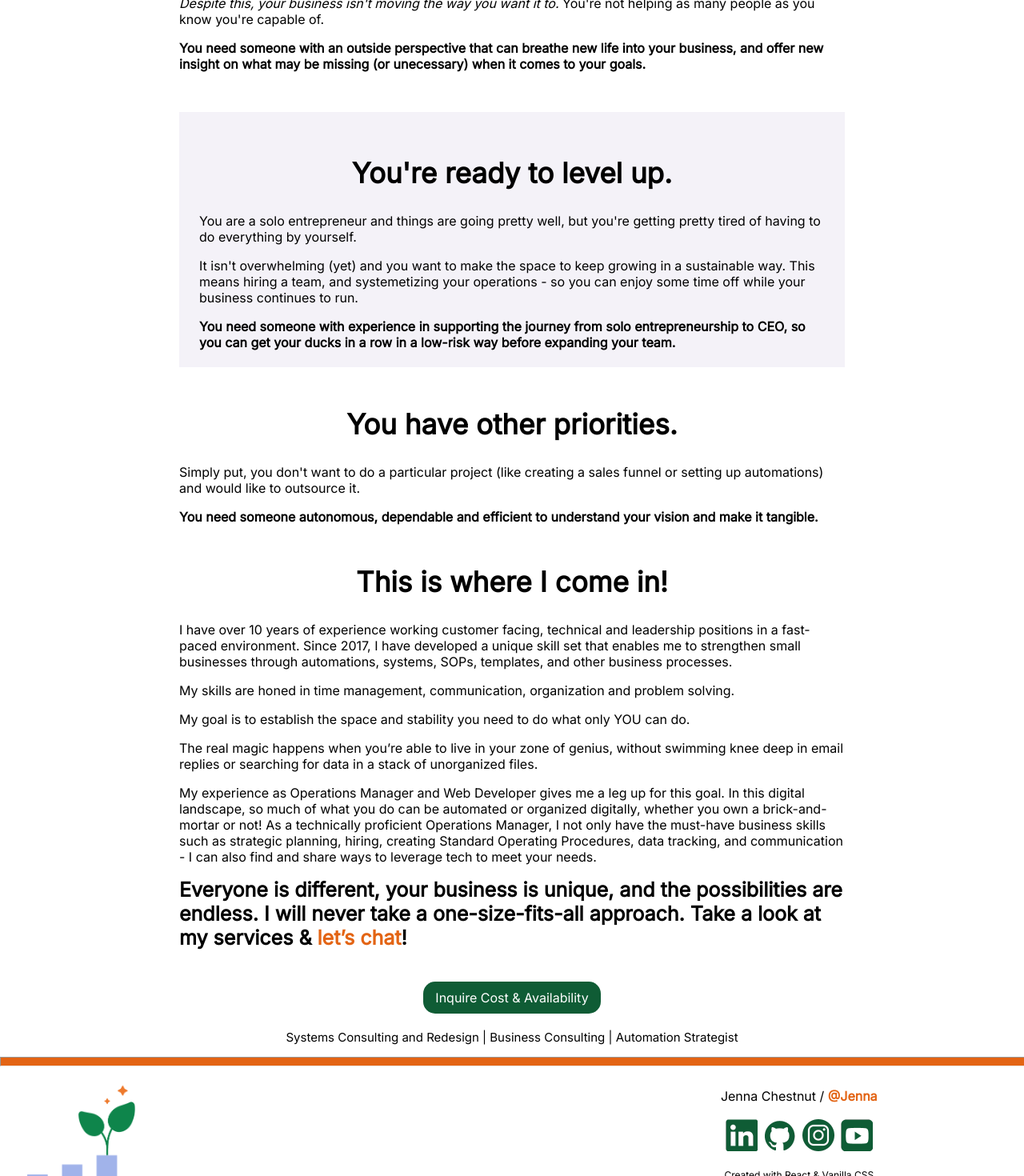
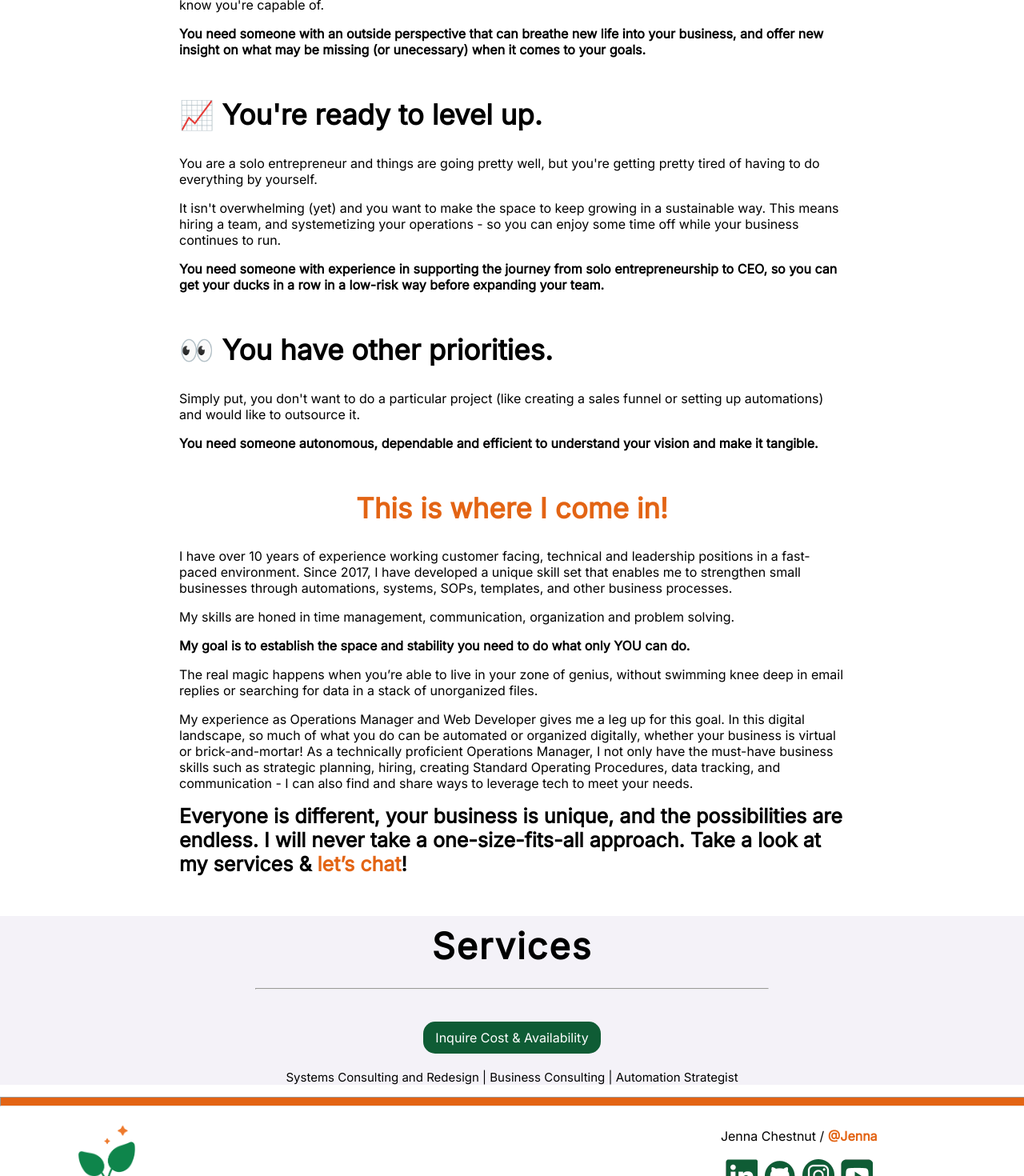
Before and after one commit to jenna-chestnut/jc-react-portfolio, a React (Create React App) app: page /services in a window 1280 px wide. Shown: the part 940-2410 px from the top of the page at 80% size. Built offline with nearby package versions, Linux system fonts and the light colour scheme.

Commit message:
added to Services page, updated homepage windows

```diff
--- a/src/Routes/HomePage/HomePage.js
+++ b/src/Routes/HomePage/HomePage.js
@@ -1,15 +1,15 @@
-import "./HomePage.css";
-import React from "react";
-import { Link } from "react-router-dom";
-import img from "../../images/salemthedog-smiling.jpg";
-import headshotImg from "../../images/selfie-square.jpg";
-import portfolioImg from "../../images/portfolio-window.png";
-import HomePageWindow from "../../Components/HomePageWindow/HomePageWindow";
+import './HomePage.css';
+import React from 'react';
+import { Link } from 'react-router-dom';
+import img from '../../images/salemthedog-smiling.jpg';
+import headshotImg from '../../images/selfie-square.jpg';
+import servicesImg from '../../images/services-square.jpeg';
+import HomePageWindow from '../../Components/HomePageWindow/HomePageWindow';
 
 const windowLinks = [
-  { link: "/about", img: headshotImg, text: "About" },
-  { link: "/portfolio", img: portfolioImg, text: "Portfolio" },
-  { link: "/contact", img, text: "Contact" },
+	{ link: '/about', img: headshotImg, text: 'About' },
+	{ link: '/services', img: servicesImg, text: 'Services' },
+	{ link: '/contact', img, text: 'Contact' },
 ];
 
 class HomePage extends React.Component {
@@ -50,7 +50,11 @@ class HomePage extends React.Component {
 						</p>
 						<p>
 							I hope you enjoy my website. If you like what you see, let's
-              <Link to="/contact"> <b>connect</b></Link>!
+							<Link to="/contact">
+								{' '}
+								<b>connect</b>
+							</Link>
+							!
 						</p>
 					</article>
 					<div className="open-to-work topspace center">
@@ -64,7 +68,8 @@ class HomePage extends React.Component {
 						</a>
 						<br />
 						<p className="offers">
-              Systems Consulting and Redesign | Business Consulting | Automation Strategist
+							Systems Consulting and Redesign | Business Consulting | Automation
+							Strategist
 						</p>
 					</div>
 				</div>
--- a/src/Routes/ServicesPage/ServicesPage.css
+++ b/src/Routes/ServicesPage/ServicesPage.css
@@ -1,4 +1,16 @@
 .purply-tint {
-  background-color: #f4f2f8;
-  padding: 5px 25px;
+	background-color: #f4f2f8;
 }
+
+.services-page h1 {
+  margin: 25px auto;
+}
+
+.services-page h2 {
+	text-align: left;
+}
+
+article h2.center {
+	text-align: center;
+	color: #e36414;
+}
--- a/src/Routes/ServicesPage/ServicesPage.js
+++ b/src/Routes/ServicesPage/ServicesPage.js
@@ -13,7 +13,7 @@ class ServicesPage extends React.Component {
 					<h1 className="topspace center">Why hire a consultant?</h1>
 					<hr />
 					<article className="bottomspace">
-						<h2>You're overwhelmed.</h2>
+						<h2>&#128565;&zwj;&#128171; You're overwhelmed.</h2>
 						<p>
 							You took the leap and started your own business - and things are
 							finally taking off! You’re seeing more clients, making more sales,
@@ -53,7 +53,7 @@ class ServicesPage extends React.Component {
 						</p>
 					</article>
 					<article className="topspace bottomspace">
-						<h2>You're stuck.</h2>
+						<h2>&#128012; You're stuck.</h2>
 						<p>
 							You are passionate about what you do, and you KNOW you can make a
 							huge difference in people's lives.. you've seen it happen in real
@@ -73,8 +73,8 @@ class ServicesPage extends React.Component {
 							</b>
 						</p>
 					</article>
-					<article className="bottomspace purply-tint">
-						<h2 className="topspace">You're ready to level up.</h2>
+					<article className="bottomspace">
+						<h2 className="topspace">&#128200; You're ready to level up.</h2>
 						<p>
 							You are a solo entrepreneur and things are going pretty well, but
 							you're getting pretty tired of having to do everything by
@@ -95,7 +95,7 @@ class ServicesPage extends React.Component {
 						</p>
 					</article>
 					<article className="bottomspace">
-						<h2 className="topspace">You have other priorities.</h2>
+						<h2 className="topspace">&#128064; You have other priorities.</h2>
 						<p>
 							Simply put, you don't want to do a particular project (like
 							creating a sales funnel or setting up automations) and would like
@@ -108,7 +108,8 @@ class ServicesPage extends React.Component {
 							</b>
 						</p>
 					</article>
-					<h2>This is where I come in!</h2>
+					<article className="topspace bottomspace">
+						<h2 className="center">This is where I come in!</h2>
 						<p>
 							I have over 10 years of experience working customer facing,
 							technical and leadership positions in a fast-paced environment.
@@ -117,34 +118,51 @@ class ServicesPage extends React.Component {
 							templates, and other business processes.{' '}
 						</p>
 						<p>
-						My skills are honed in time management, communication, organization
-						and problem solving.
+							My skills are honed in time management, communication,
+							organization and problem solving.
 						</p>
 						<p>
-						My goal is to establish the space and stability you need to do what
-						only YOU can do.
+							<b>
+								My goal is to establish the space and stability you need to do
+								what only YOU can do.
+							</b>
 						</p>
 						<p>
 							The real magic happens when you’re able to live in your zone of
-						genius, without swimming knee deep in email replies or searching for
-						data in a stack of unorganized files.
+							genius, without swimming knee deep in email replies or searching
+							for data in a stack of unorganized files.
 						</p>
 						<p>
-						My experience as Operations Manager and Web Developer gives me a leg
-						up for this goal. In this digital landscape, so much of what you do
-						can be automated or organized digitally, whether you own a
-						brick-and-mortar or not! As a technically proficient Operations
-						Manager, I not only have the must-have business skills such as
-						strategic planning, hiring, creating Standard Operating Procedures,
-						data tracking, and communication - I can also find and share ways to
-						leverage tech to meet your needs.
+							My experience as Operations Manager and Web Developer gives me a
+							leg up for this goal. In this digital landscape, so much of what
+							you do can be automated or organized digitally, whether your
+							business is virtual or brick-and-mortar! As a technically
+							proficient Operations Manager, I not only have the must-have
+							business skills such as strategic planning, hiring, creating
+							Standard Operating Procedures, data tracking, and communication -
+							I can also find and share ways to leverage tech to meet your
+							needs.
 						</p>
 						<h3>
 							Everyone is different, your business is unique, and the
 							possibilities are endless. I will never take a one-size-fits-all
 							approach. Take a look at my services &{' '}
-						<Link to="/contact">let’s chat</Link>!
+							<a
+								href="https://form.jotform.com/jennachestnut/restructsure"
+								rel="noreferrer"
+								target="_blank"
+							>
+								let’s chat
+							</a>
+							!
 						</h3>
+					</article>
+				</div>
+				<div className="purply-tint" id="services">
+					<article>
+						<h1 className="topspace center">Services</h1>
+						<hr />
+					</article>
 					<div className="open-to-work topspace center">
 						<a
 							className="message-button"
```
Also changed, not shown: src/images/services-square.jpeg (added). Lines whose indentation alone changed are shown as unchanged.
